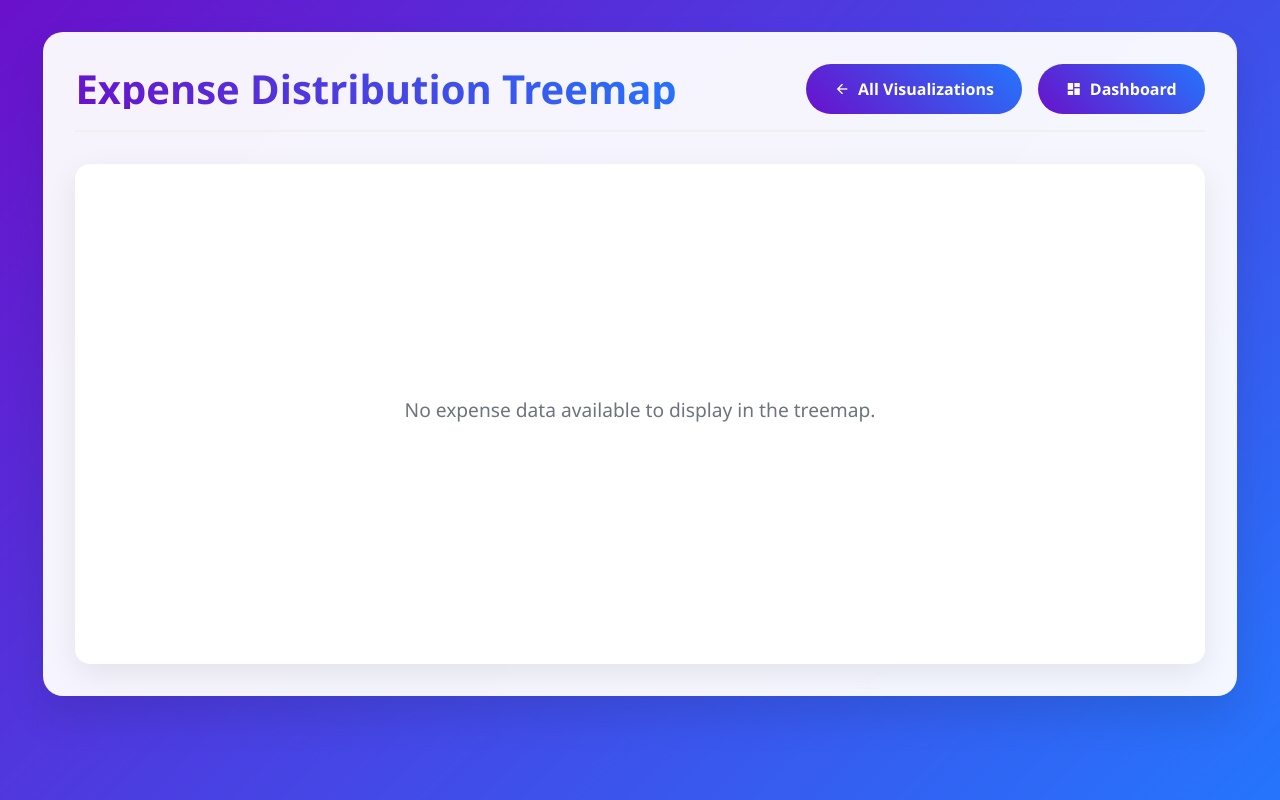
After one commit to ethanondzik/personal-finance-tracker, a Django app: page /visualizations/treemap/ in a window 1280 px wide. The commit adds this page. Run offline with Django 5.2, Linux system fonts and the light colour scheme; a user stored in the database is signed in; tables that the repository leaves empty hold one stand-in row (values such as "Sample post"); some libraries are stand-ins or nearby versions.

Commit message:
Added treemap visualization for expenses grouped by categories.

```diff
--- /dev/null
+++ b/personal_finance_tracker/finance_tracker/static/css/visualizations/treemap.css
@@ -0,0 +1,144 @@
+/* Hide the floating dashboard button */
+.btn.btn-outline-primary.position-fixed {
+    display: none !important;
+}
+
+.treemap-page {
+    background: linear-gradient(135deg, #6a11cb 0%, #2575fc 100%);
+    min-height: 100vh;
+    padding: 2rem 0;
+    font-family: 'Segoe UI', Tahoma, Geneva, Verdana, sans-serif;
+}
+
+.treemap-card {
+    background: rgba(255, 255, 255, 0.95);
+    backdrop-filter: blur(10px);
+    border-radius: 20px;
+    box-shadow: 0 20px 40px rgba(0,0,0,0.1);
+    padding: 2rem;
+    margin: 0 auto;
+    max-width: 95%;
+}
+
+.header-section {
+    display: flex;
+    justify-content: space-between;
+    align-items: center;
+    margin-bottom: 2rem;
+    padding-bottom: 1rem;
+    border-bottom: 2px solid #f0f0f0;
+}
+
+.page-title {
+    font-size: 2.5rem;
+    font-weight: 700;
+    background: linear-gradient(45deg, #6a11cb, #2575fc);
+    -webkit-background-clip: text;
+    -webkit-text-fill-color: transparent;
+    margin: 0;
+}
+
+.nav-buttons {
+    display: flex;
+    gap: 1rem;
+}
+
+.nav-btn {
+    background: linear-gradient(45deg, #6a11cb, #2575fc);
+    color: white;
+    border: none;
+    padding: 0.875rem 1.75rem;
+    border-radius: 50px;
+    text-decoration: none;
+    transition: all 0.3s ease;
+    font-weight: 600;
+}
+
+.nav-btn:hover {
+    transform: translateY(-2px);
+    box-shadow: 0 10px 20px rgba(0,0,0,0.2);
+    color: white;
+}
+
+.visualization-container {
+    background: #ffffff;
+    border-radius: 15px;
+    padding: 1.5rem;
+    box-shadow: 0 10px 30px rgba(0,0,0,0.08);
+    min-height: 500px; /* Ensure space for the treemap */
+    display: flex;
+    justify-content: center;
+    align-items: center;
+}
+
+#treemap-chart {
+    width: 100%;
+    height: 100%;
+}
+
+.treemap-cell {
+    stroke: #fff;
+    stroke-width: 1px;
+    box-sizing: border-box;
+}
+
+.treemap-label {
+    fill: #fff;
+    font-size: 12px;
+    font-weight: 500;
+    pointer-events: none; /* So labels don't interfere with mouse events on cells */
+    text-shadow: 1px 1px 2px rgba(0,0,0,0.5);
+    overflow: hidden;
+    text-overflow: ellipsis;
+    white-space: normal; /* Allow wrapping */
+}
+
+.treemap-tooltip {
+    position: absolute;
+    background-color: rgba(0, 0, 0, 0.8);
+    color: white;
+    padding: 8px 12px;
+    border-radius: 6px;
+    font-size: 13px;
+    pointer-events: none;
+    opacity: 0;
+    transition: opacity 0.2s ease-in-out;
+    box-shadow: 0 3px 10px rgba(0,0,0,0.2);
+}
+
+.no-data-message {
+    color: #6c757d;
+    font-size: 1.2rem;
+    text-align: center;
+}
+
+/* Dark Theme */
+body.dark-theme .treemap-page {
+    background: linear-gradient(135deg, #2c3e50 0%, #1d2b3a 100%);
+}
+
+body.dark-theme .treemap-card {
+    background: rgba(45, 45, 45, 0.95);
+    color: #e1e1e1;
+    border-bottom-color: #3a3a3e;
+}
+body.dark-theme .header-section {
+    border-bottom-color: #3a3a3e;
+}
+
+body.dark-theme .visualization-container {
+    background: #2a2a2e;
+}
+
+body.dark-theme .treemap-cell {
+    stroke: #2a2a2e; /* Darker stroke for dark theme */
+}
+
+body.dark-theme .treemap-label {
+    fill: #f0f0f0;
+    text-shadow: 1px 1px 1px rgba(0,0,0,0.7);
+}
+
+body.dark-theme .no-data-message {
+    color: #909090;
+}
--- /dev/null
+++ b/personal_finance_tracker/finance_tracker/static/js/visualizations/treemap.js
@@ -0,0 +1,125 @@
+document.addEventListener('DOMContentLoaded', function () {
+    const dataElement = document.getElementById('treemap-data');
+    const container = document.getElementById('treemap-chart');
+
+    if (!dataElement || !container) {
+        console.error('Treemap data or container element not found.');
+        if (container) container.innerHTML = '<p class="no-data-message">Error: Could not initialize treemap.</p>';
+        return;
+    }
+
+    try {
+        const treemapData = JSON.parse(dataElement.textContent || '{}');
+
+        if (!treemapData.children || treemapData.children.length === 0) {
+            container.innerHTML = '<p class="no-data-message">No expense data available to display in the treemap.</p>';
+            return;
+        }
+
+        const width = container.clientWidth || 800;
+        const height = container.clientHeight || 500;
+
+        const svg = d3.select(container)
+            .append("svg")
+            .attr("width", width)
+            .attr("height", height)
+            .style("font", "10px sans-serif");
+
+        const treemapLayout = d3.treemap()
+            .size([width, height])
+            .paddingInner(2) // Padding between sibling cells
+            .paddingOuter(5) // Padding around the root
+            .paddingTop(20) // Padding for the root label if you add one
+            .round(true);
+
+        const root = d3.hierarchy(treemapData)
+            .sum(d => d.value) // Size of leaves is based on 'value'
+            .sort((a, b) => b.value - a.value); // Sort by value, descending
+
+        treemapLayout(root);
+
+        const color = d3.scaleOrdinal(d3.schemeTableau10); // A nice default color scheme
+
+        const cell = svg.selectAll("g")
+            .data(root.leaves()) // We only draw the leaves (actual categories)
+            .join("g")
+            .attr("transform", d => `translate(${d.x0},${d.y0})`);
+
+        // Tooltip
+        const tooltip = d3.select("body").append("div")
+            .attr("class", "treemap-tooltip");
+
+        cell.append("rect")
+            .attr("class", "treemap-cell")
+            .attr("width", d => d.x1 - d.x0)
+            .attr("height", d => d.y1 - d.y0)
+            .attr("fill", d => d.data.color ? d.data.color : color(d.data.name)) // Use provided color or scale
+            .on("mouseover", function (event, d) {
+                d3.select(this).style("opacity", 0.8);
+                tooltip.transition().duration(200).style("opacity", 1);
+                tooltip.html(`
+                    <strong>${d.data.name}</strong><br/>
+                    Amount: $${d.value.toFixed(2)}<br/>
+                    Percentage: ${((d.value / root.value) * 100).toFixed(1)}%
+                `)
+                .style("left", (event.pageX + 10) + "px")
+                .style("top", (event.pageY - 28) + "px");
+            })
+            .on("mouseout", function () {
+                d3.select(this).style("opacity", 1);
+                tooltip.transition().duration(300).style("opacity", 0);
+            });
+
+        // Add labels to cells
+        cell.each(function(d) {
+            const cellNode = d3.select(this);
+            const width = d.x1 - d.x0;
+            const height = d.y1 - d.y0;
+
+            // Add text for category name
+            const nameLabel = cellNode.append("text")
+                .attr("class", "treemap-label name-label")
+                .attr("x", 5) // Small padding from left
+                .attr("y", 15) // Position for the name
+                .text(d.data.name)
+                .style("font-size", "12px")
+                .style("font-weight", "bold");
+
+            // Add text for value (amount)
+            const valueLabel = cellNode.append("text")
+                .attr("class", "treemap-label value-label")
+                .attr("x", 5) // Small padding from left
+                .attr("y", 32) // Position for the value, below the name
+                .text(`$${d.value.toFixed(2)}`)
+                .style("font-size", "11px");
+
+            // Simple text wrapping / clipping logic
+            function wrapText(textElement, maxWidth) {
+                let textLength = textElement.node().getComputedTextLength();
+                let text = textElement.text();
+                while (textLength > (maxWidth - 10) && text.length > 0) { // -10 for padding
+                    text = text.slice(0, -1);
+                    textElement.text(text + '...');
+                    textLength = textElement.node().getComputedTextLength();
+                }
+            }
+
+            if (width > 20 && height > 40) { // Only show labels if cell is reasonably sized
+                 wrapText(nameLabel, width);
+                 if (height > 55) { // Only show value if there's enough space below name
+                    wrapText(valueLabel, width);
+                 } else {
+                    valueLabel.remove(); // Remove value if not enough space
+                 }
+            } else {
+                nameLabel.remove();
+                valueLabel.remove();
+            }
+        });
+
+
+    } catch (e) {
+        console.error('Error rendering D3 treemap:', e);
+        if (container) container.innerHTML = '<p class="no-data-message">An error occurred while rendering the treemap.</p>';
+    }
+});
--- /dev/null
+++ b/personal_finance_tracker/finance_tracker/templates/finance_tracker/visualizations/treemap.html
@@ -0,0 +1,46 @@
+{% extends "authenticated_base.html" %}
+{% load static %}
+
+
+{% block extra_css %}
+<link rel="stylesheet" href="{% static 'css/visualizations/treemap.css' %}">
+{% endblock %}
+
+{% block content %}
+<div class="treemap-page">
+    <div class="container-fluid">
+        <div class="treemap-card">
+            <div class="header-section">
+                <h1 class="page-title">Expense Distribution Treemap</h1>
+                <div class="nav-buttons">
+                    <a href="{% url 'visualization_hub' %}" class="nav-btn">
+                        <i class="mdi mdi-arrow-left me-2"></i>All Visualizations
+                    </a>
+                    <a href="{% url 'dashboard' %}" class="nav-btn">
+                        <i class="mdi mdi-view-dashboard me-2"></i>Dashboard
+                    </a>
+                </div>
+            </div>
+
+            <div class="visualization-container">
+                <div id="treemap-chart">
+
+                </div>
+            </div>
+
+            {% if total_expenses_for_treemap > 0 %}
+            <div class="text-center mt-3">
+                <p class="text-muted small">Total expenses visualized: <strong>${{ total_expenses_for_treemap|floatformat:2 }}</strong></p>
+            </div>
+            {% endif %}
+        </div>
+    </div>
+</div>
+
+{{ treemap_data_json|json_script:"treemap-data" }}
+{% endblock %}
+
+{% block extra_js %}
+<script src="https://cdn.jsdelivr.net/npm/d3@7"></script>
+<script src="{% static 'js/visualizations/treemap.js' %}"></script>
+{% endblock %}
--- a/personal_finance_tracker/finance_tracker/urls.py
+++ b/personal_finance_tracker/finance_tracker/urls.py
@@ -30,6 +30,8 @@ urlpatterns = [
     path('visualizations/heatmap/', views.transaction_heatmap_view, name='transaction_heatmap'),
     path('visualizations/', views.visualization_hub, name='visualization_hub'),
     path('visualizations/sankey/', views.sankey_visualization, name='sankey_visualization'),
+    path('visualizations/treemap/', views.treemap_visualization, name='treemap_visualization'),
+
 
 
 ]
--- a/personal_finance_tracker/finance_tracker/views.py
+++ b/personal_finance_tracker/finance_tracker/views.py
@@ -1205,3 +1205,42 @@ def sankey_visualization(request):
     }
 
     return render(request, 'finance_tracker/visualizations/sankey.html', context)
+
+
+
+@login_required
+def treemap_visualization(request):
+    """
+    Prepares data for and renders the treemap visualization of expenses by category.
+    """
+    user = request.user
+    expense_categories = Category.objects.filter(user=user, type='expense')
+
+    treemap_data_children = []
+    total_expenses_for_treemap = Decimal(0)
+
+    for category in expense_categories:
+        category_total = Transaction.objects.filter(
+            user=user,
+            category=category,
+            transaction_type='expense'
+        ).aggregate(total=Sum('amount'))['total'] or Decimal(0)
+
+        if category_total > 0:
+            treemap_data_children.append({
+                "name": category.name,
+                "value": float(category_total),
+            })
+            total_expenses_for_treemap += category_total
+
+
+    treemap_data = {
+        "name": "Expenses",
+        "children": treemap_data_children
+    }
+
+    context = {
+        'treemap_data_json': treemap_data,
+        'total_expenses_for_treemap': float(total_expenses_for_treemap),
+    }
+    return render(request, 'finance_tracker/visualizations/treemap.html', context)
```
Also changed, not shown: personal_finance_tracker/finance_tracker/templates/finance_tracker/visualization_hub.html (+10 -0 lines), 1 other file.
